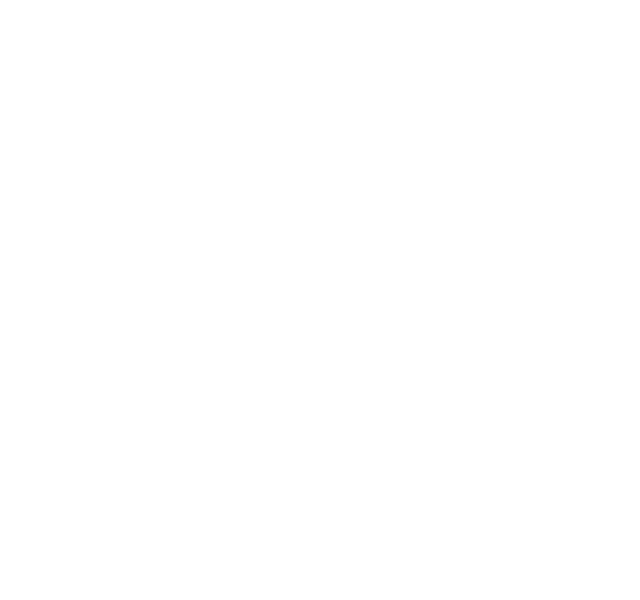
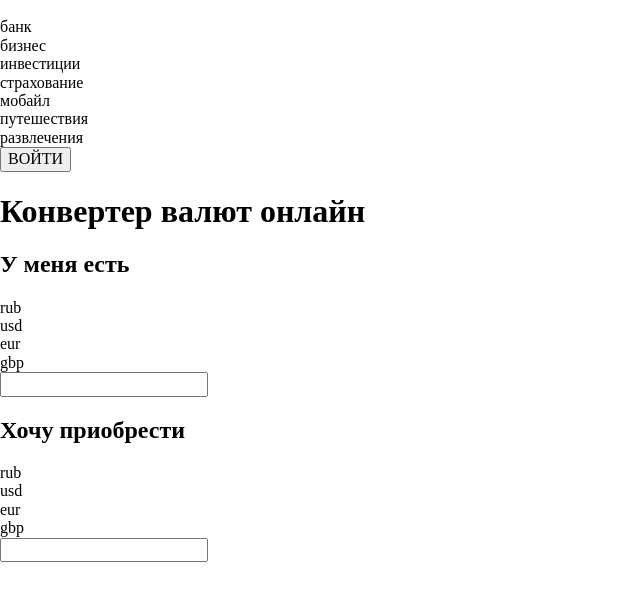
Before and after one commit to keha12345/CurrencyConverter, a plain HTML site: page index.html in a window 1280 px wide. Shown: the whole page, without its empty margins (0-640 px from the left). Drawn offline with Linux system fonts and the light colour scheme.

Commit message:
skeleton

```diff
--- a/index.html
+++ b/index.html
@@ -10,6 +10,49 @@
     <title>Document</title>
 </head>
 <body>
-
+    <header class="header">
+        <img src="" alt="" class="logo">
+        <nav class="navigation">
+            <div class="nav-item">банк</div>
+            <div class="nav-item">бизнес</div>
+            <div class="nav-item">инвестиции</div>
+            <div class="nav-item">страхование</div>
+            <div class="nav-item">мобайл</div>
+            <div class="nav-item">путешествия</div>
+            <div class="nav-item">развлечения</div>
+        </nav>
+        <button type="submit">ВОЙТИ</button>
+    </header>
+    <main>
+        <div class="container">
+            <h1 class="title">Конвертер валют онлайн</h1>
+            <div class="converter-container">
+                <div class="converter-block">
+                    <h2 class="converter-title">У меня есть</h2>
+                    <div class="converter-currency">rub</div>
+                    <div class="converter-currency">usd</div>
+                    <div class="converter-currency">eur</div>
+                    <div class="converter-currency">gbp</div>
+                    <!-- или кнопки? -->
+                    <div class="converter-field">
+                        <input type="text" class="sum">
+                        <span class="rate"></span>
+                    </div>
+                </div>
+                <div class="converter-block">
+                    <h2 class="converter-title">Хочу приобрести</h2>
+                    <div class="converter-currency">rub</div>
+                    <div class="converter-currency">usd</div>
+                    <div class="converter-currency">eur</div>
+                    <div class="converter-currency">gbp</div>
+                    <!-- или кнопки? -->
+                    <div class="converter-field">
+                        <input type="text" class="sum2">
+                        <span class="rate2"></span>
+                    </div>
+                </div>
+            </div>
+        </div>
+    </main>
 </body>
 </html>
--- a/style.css
+++ b/style.css
@@ -1,4 +1,3 @@
 body {
     min-width: 1152px;
-
 }
```
